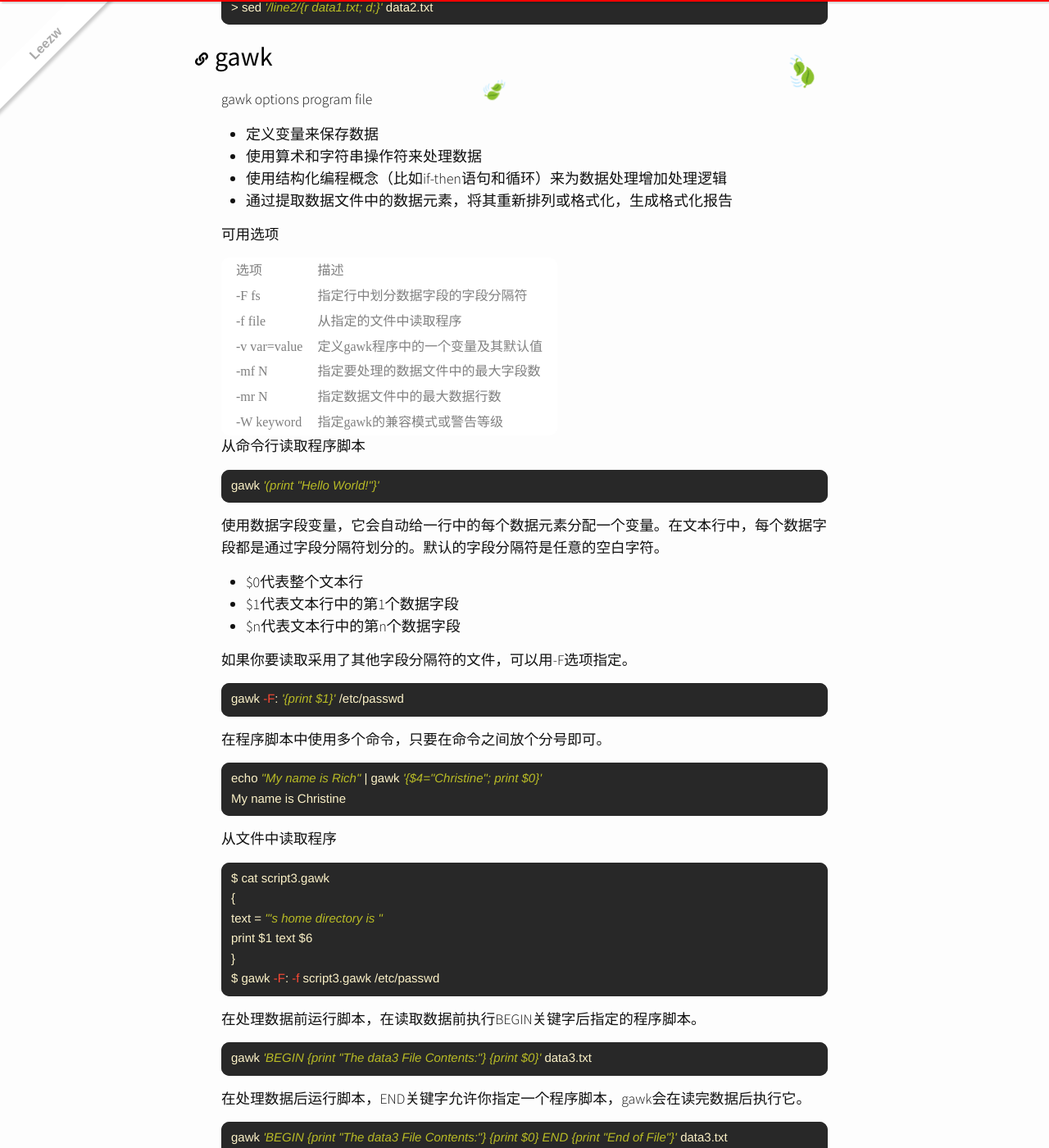
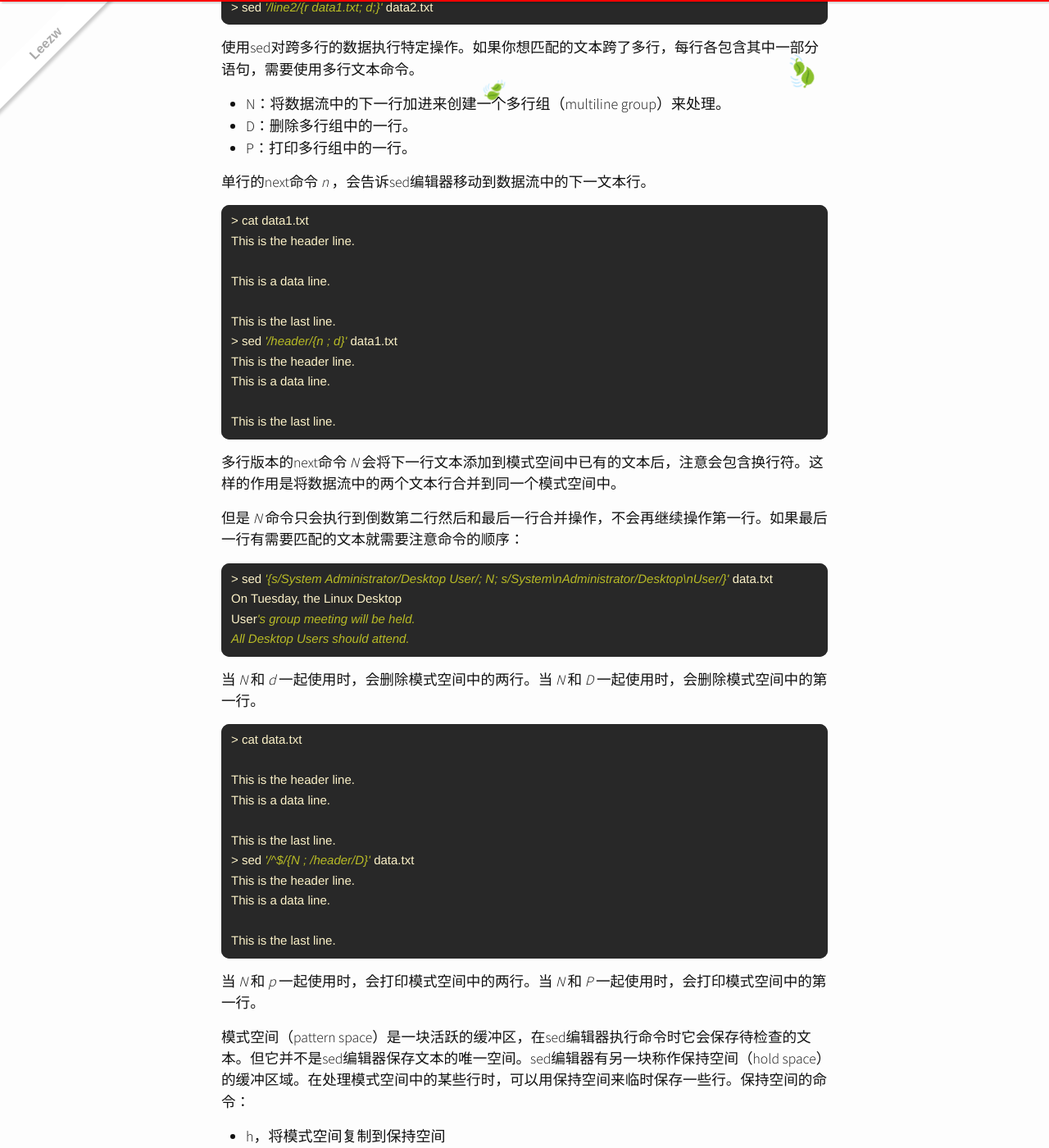
Before and after one commit to quantum-li/quantum-li.github.io, a Jekyll site: the page built from _posts/2019-11-01-linux-commandline-and-shellscripting-bible.md, in a window 1280 px wide and 1400 px high, scrolled down 23697 px. Shown: the whole window at 82% size. Built offline with Jekyll 4.4.1, drawn with Linux system fonts in a browser that asks for light colours; nearby versions of some CDN libraries; comment, search, counter and statistics services are not loaded; some of the changed text lies outside the part shown.

Commit message:
Update 2019-11-01-linux-commandline-and-shellscripting-bible.md

````diff
--- a/_posts/2019-11-01-linux-commandline-and-shellscripting-bible.md
+++ b/_posts/2019-11-01-linux-commandline-and-shellscripting-bible.md
@@ -1036,6 +1036,66 @@ data1 line.
 > sed '/line2/{r data1.txt; d;}' data2.txt
 ```
 
+使用sed对跨多行的数据执行特定操作。如果你想匹配的文本跨了多行，每行各包含其中一部分语句，需要使用多行文本命令。
+
++ N：将数据流中的下一行加进来创建一个多行组（multiline group）来处理。
++ D：删除多行组中的一行。
++ P：打印多行组中的一行。
+
+单行的next命令 *n* ，会告诉sed编辑器移动到数据流中的下一文本行。
+
+``` shell
+> cat data1.txt
+This is the header line.
+
+This is a data line.
+
+This is the last line.
+> sed '/header/{n ; d}' data1.txt
+This is the header line.
+This is a data line.
+
+This is the last line.
+```
+
+多行版本的next命令 *N* 会将下一行文本添加到模式空间中已有的文本后，注意会包含换行符。这样的作用是将数据流中的两个文本行合并到同一个模式空间中。
+
+但是 *N* 命令只会执行到倒数第二行然后和最后一行合并操作，不会再继续操作第一行。如果最后一行有需要匹配的文本就需要注意命令的顺序：
+
+``` shell
+> sed '{s/System Administrator/Desktop User/; N; s/System\nAdministrator/Desktop\nUser/}' data.txt
+On Tuesday, the Linux Desktop
+User's group meeting will be held.
+All Desktop Users should attend.
+```
+
+当 *N* 和 *d* 一起使用时，会删除模式空间中的两行。当 *N* 和 *D* 一起使用时，会删除模式空间中的第一行。
+
+``` shell
+> cat data.txt
+
+This is the header line.
+This is a data line.
+
+This is the last line.
+> sed '/^$/{N ; /header/D}' data.txt
+This is the header line.
+This is a data line.
+
+This is the last line.
+```
+
+当 *N* 和 *p* 一起使用时，会打印模式空间中的两行。当 *N* 和 *P* 一起使用时，会打印模式空间中的第一行。
+
+模式空间（pattern space）是一块活跃的缓冲区，在sed编辑器执行命令时它会保存待检查的文本。但它并不是sed编辑器保存文本的唯一空间。sed编辑器有另一块称作保持空间（hold space）的缓冲区域。在处理模式空间中的某些行时，可以用保持空间来临时保存一些行。保持空间的命令：
+
++ h，将模式空间复制到保持空间
++ H，将模式空间附加到保持空间
++ g，将保持空间复制到模式空间
++ G，将保持空间附加到模式空间
++ x，交换模式空间和保持空间的内容
+
+可以使用 *!* 命令用来排除地址或地址区间。
 
 # gawk
 
````
